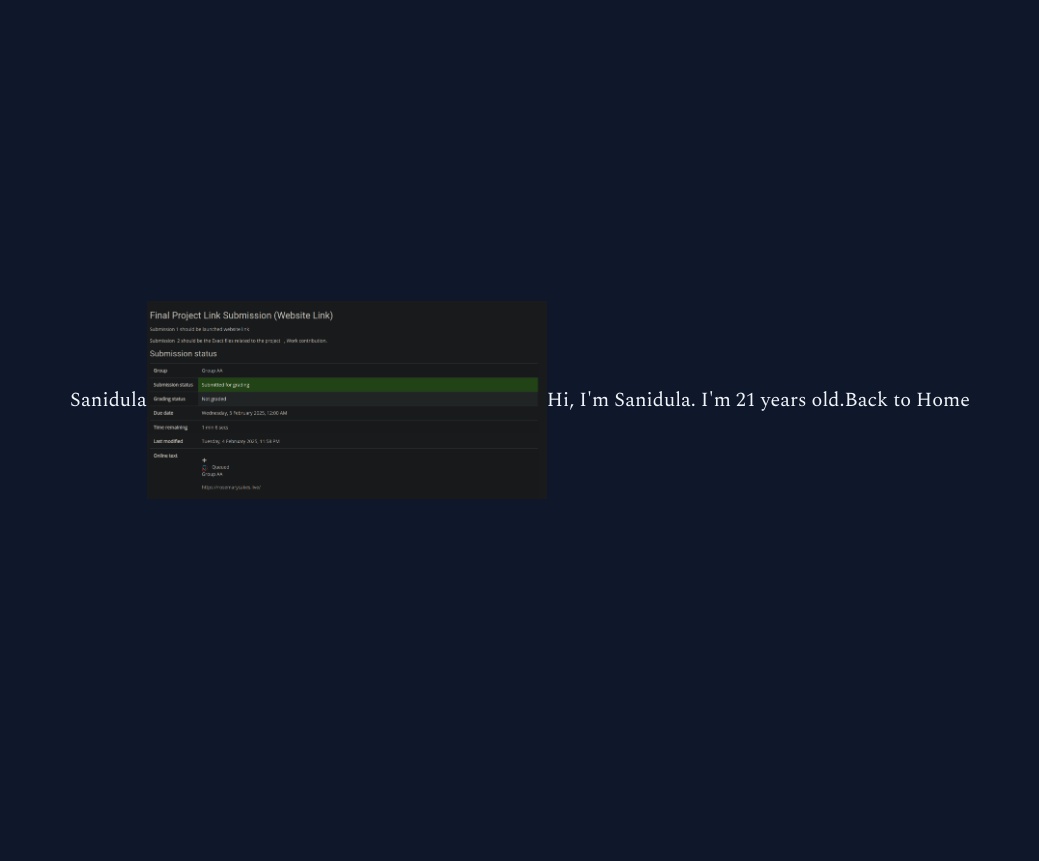
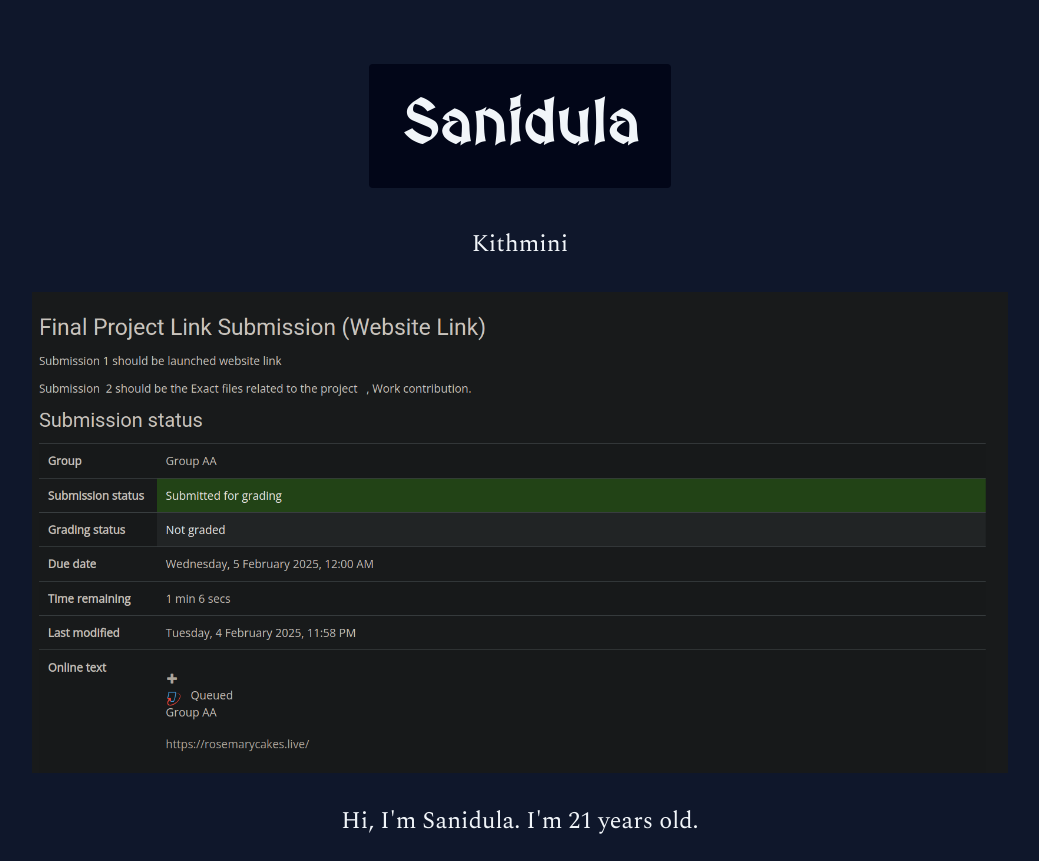
Before and after one commit to libresoul/time-machine, a PHP site: page /page.php?id=1 in a window 1280 px wide. Shown: the whole page, without its empty margins (120-1159 px from the left). Before the commit the page ends 499 px from the top, so only its background shows below. Run offline with PHP 8.4, Linux system fonts and the light colour scheme; data comes from the database, SQL or seed files in the repository; both versions use the stored data as it was after the commit.

Commit message:
feat(page.php): finishes styling

```diff
--- a/includes/header.inc.php
+++ b/includes/header.inc.php
@@ -7,9 +7,9 @@
     <title>Document</title>
     <link rel="stylesheet" href="styles/main.css">
     <script src="https://unpkg.com/@tailwindcss/browser@4"></script>
-<link rel="preconnect" href="https://fonts.googleapis.com">
-<link rel="preconnect" href="https://fonts.gstatic.com" crossorigin>
-<link href="https://fonts.googleapis.com/css2?family=MedievalSharp&family=Spectral:ital,wght@0,200;0,300;0,400;0,500;0,600;0,700;0,800;1,200;1,300;1,400;1,500;1,600;1,700;1,800&display=swap" rel="stylesheet">
+    <link rel="preconnect" href="https://fonts.googleapis.com">
+    <link rel="preconnect" href="https://fonts.gstatic.com" crossorigin>
+    <link href="https://fonts.googleapis.com/css2?family=MedievalSharp&family=Spectral:ital,wght@0,200;0,300;0,400;0,500;0,600;0,700;0,800;1,200;1,300;1,400;1,500;1,600;1,700;1,800&display=swap" rel="stylesheet">
 </head>
 
 <body class="font-['Spectral'] bg-slate-900 text-slate-100 text-xl flex flex-row min-h-screen justify-center items-center">
--- a/page.php
+++ b/page.php
@@ -6,17 +6,30 @@ $id = intval($_GET['id']);
 $result = $db->querySingle("SELECT * FROM pages WHERE id = $id", true);
 ?>
 
-<!DOCTYPE html>
-<html>
-<head>
-    <title><?= htmlspecialchars($result['title']) ?></title>
-</head>
-<body>
-    <h1><?= htmlspecialchars($result['title']) ?></h1>
+<div class="flex flex-col justify-center items-center sm:w-full sm:p-6 md:size-[80%] text-2xl transition-all duration-500">
+    <div class="font-['MedievalSharp'] text-6xl m-10 font-extrabold bg-slate-950 p-8 rounded hover:scale-125 transition-all duration-500">
+        <h1 class="text-center"><?= htmlspecialchars($result['title']) ?></h1>
+    </div>
+    <div>
+        <p class="text-justify"><?= nl2br(htmlspecialchars($result['subtitle'])) ?></p>
+    </div>
     <?php if ($result['image1']): ?>
-        <img src="uploads/<?= htmlspecialchars($result['image1']) ?>" style="max-width:400px;">
+        <div class="flex justify-center items-center">
+            <img src="uploads/<?= htmlspecialchars($result['image1']) ?>" class="w-full h-full m-8">
+        </div>
     <?php endif; ?>
-    <p><?= nl2br(htmlspecialchars($result['content1'])) ?></p>
-    <a href="index.php">Back to Home</a>
+    <div>
+        <p class="text-justify"><?= nl2br(htmlspecialchars($result['content1'])) ?></p>
+    </div>
+    <?php if ($result['image2']): ?>
+        <div class="flex justify-center items-center">
+            <img src="uploads/<?= htmlspecialchars($result['image2']) ?>" class="w-full h-full m-8">
+        </div>
+    <?php endif; ?>
+    <div>
+        <p class="text-justify"><?= nl2br(htmlspecialchars($result['content2'])) ?></p>
+    </div>
+</div>
 </body>
+
 </html>
```
Also changed, not shown: create.php (+16 -17 lines), data/wiki.db, uploads/img1.jpg (added), uploads/img2.gif (added).
